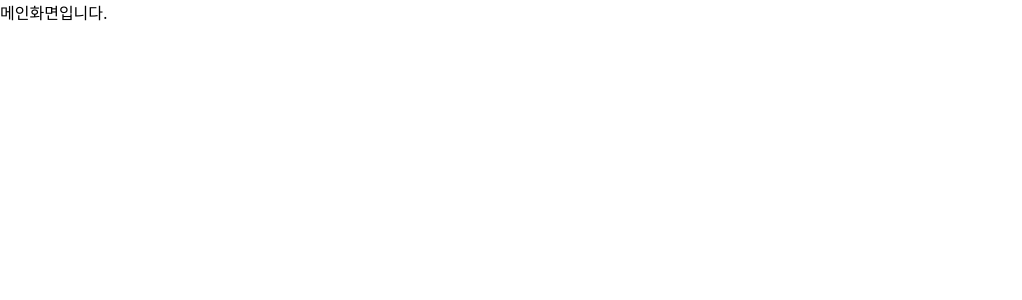
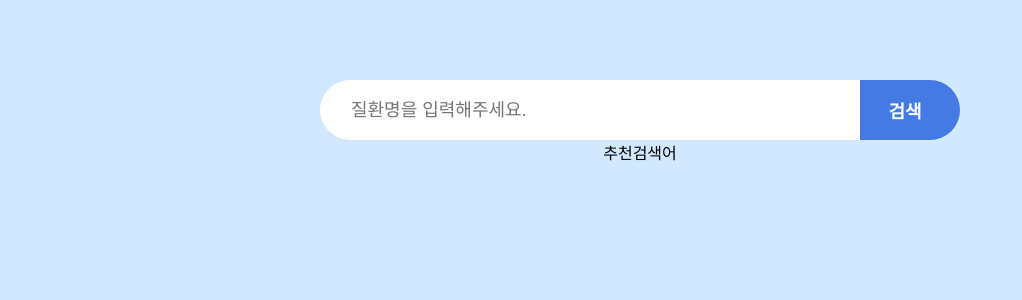
Before and after one commit to heowan/wanted-pre-onboarding-frontend-week-3, a React (Create React App) app: page / in a window 1280 px wide. Shown: the top 300 px of the page, without its empty margins (0-1022 px from the left). Built offline with nearby package versions, Linux system fonts and the light colour scheme.

Commit message:
feat: 검색창 ui 구현

```diff
--- a/src/index.css
+++ b/src/index.css
@@ -4,6 +4,7 @@ body {
 		'Cantarell', 'Fira Sans', 'Droid Sans', 'Helvetica Neue', sans-serif;
 	-webkit-font-smoothing: antialiased;
 	-moz-osx-font-smoothing: grayscale;
+	background-color: #d2e8fe;
 }
 
 code {
--- /dev/null
+++ b/src/pages/MainPage/Main.module.scss
@@ -0,0 +1,49 @@
+.container {
+	width: 50vw;
+	margin: 0 auto;
+	margin-top: 10vh;
+	display: flex;
+	flex-direction: column;
+	align-items: center;
+	overflow: hidden;
+
+	.searchBar {
+		width: 100%;
+		height: 60px;
+		box-sizing: border-box;
+		display: flex;
+		border-radius: 80px;
+
+		.input {
+			flex-grow: 1;
+			padding-left: 30px;
+			border: 0;
+			outline: 0;
+			background-color: #fff;
+			border-radius: 80px 0 0 80px;
+			font-size: 18px;
+			border: 1px solid #fff;
+
+			&:focus {
+				border: 1px solid #457ae5;
+			}
+		}
+
+		.btn {
+			width: 100px;
+			border-radius: 0 80px 80px 0;
+			border: 0;
+			outline: 0;
+			padding-right: 16px;
+			font-size: 18px;
+			color: #fff;
+			background-color: #457ae5;
+			font-weight: bold;
+			cursor: pointer;
+
+			&:hover {
+				background-color: #1f4084;
+			}
+		}
+	}
+}
--- a/src/pages/MainPage/Main.tsx
+++ b/src/pages/MainPage/Main.tsx
@@ -1,5 +1,15 @@
+import styles from './Main.module.scss';
+
 function Main() {
-	return <div> 메인화면입니다. </div>;
+	return (
+		<div className={styles.container}>
+			<div className={styles.searchBar}>
+				<input className={styles.input} type="text" placeholder="질환명을 입력해주세요." />
+				<button className={styles.btn}>검색</button>
+			</div>
+			<div>추천검색어</div>
+		</div>
+	);
 }
 
 export default Main;
```
Also changed, not shown: 1 other file (tests, documents, lock files or other folders).
